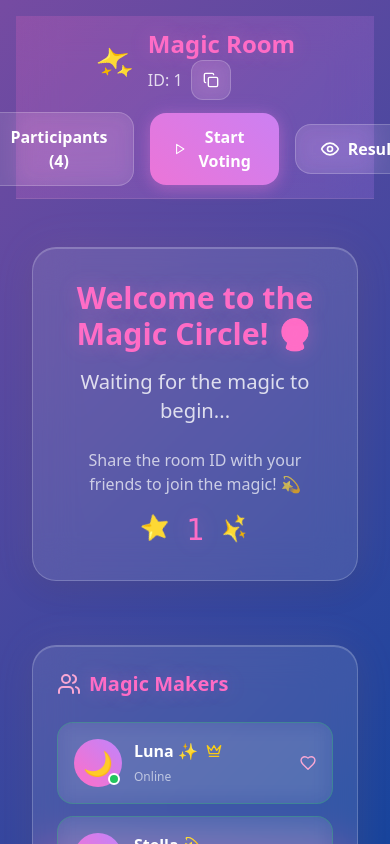
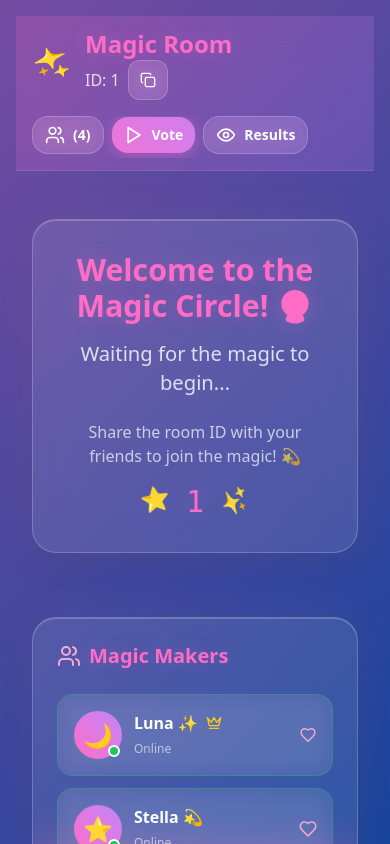
Before and after one commit to abhivyakti2/buddy-demo2, a React (Vite) app: page /room/1 in a window 390 px wide. Shown: the top 844 px of the page. Built offline with nearby package versions, Linux system fonts and the light colour scheme.

Commit message:
Fix UI layout and mobile responsiveness issues

```diff
--- a/src/components/PreferencesForm.tsx
+++ b/src/components/PreferencesForm.tsx
@@ -168,7 +168,7 @@ const PreferencesForm = () => {
             <h2 className="text-3xl font-bold magical-text text-center mb-2">
               {currentStepData.title}
             </h2>
-            <p className="text-white/70 text-center mb-8">
+            <p className="text-white/70 text-center mb-12">
               This helps us create magical experiences just for you 💫
             </p>
 
@@ -209,7 +209,7 @@ const PreferencesForm = () => {
           </motion.button>
 
           <span className="text-white/60">
-            {currentStep} of {totalSteps}
+            {currentStep}/{totalSteps}
           </span>
 
           <motion.button
@@ -217,9 +217,9 @@ const PreferencesForm = () => {
             whileTap={{ scale: 0.95 }}
             onClick={handleNext}
             disabled={!isStepComplete()}
-            className="magical-button disabled:opacity-50"
+            className="magical-button disabled:opacity-50 flex items-center gap-2"
           >
-            {currentStep === totalSteps ? 'Complete ✨' : 'Next'}
+            {currentStep === totalSteps ? 'Complete Magic ✨' : 'Next'}
             <ChevronRight size={20} />
           </motion.button>
         </div>
--- a/src/components/RoomPage.tsx
+++ b/src/components/RoomPage.tsx
@@ -47,9 +47,9 @@ const RoomPage = () => {
       <motion.div
         initial={{ opacity: 0, y: -50 }}
         animate={{ opacity: 1, y: 0 }}
-        className="magical-header mb-8"
+        className="magical-header mb-8 px-4"
       >
-        <div className="container mx-auto flex items-center justify-between">
+        <div className="container mx-auto flex flex-col lg:flex-row items-start lg:items-center justify-between gap-4">
           <div className="flex items-center gap-4">
             <motion.div
               animate={{ rotate: [0, 360] }}
@@ -76,15 +76,15 @@ const RoomPage = () => {
             </div>
           </div>
 
-          <div className="flex items-center gap-4">
+          <div className="flex flex-wrap items-center gap-2 lg:gap-4 w-full lg:w-auto">
             <motion.button
               whileHover={{ scale: 1.05 }}
               whileTap={{ scale: 0.95 }}
               onClick={() => setShowParticipants(!showParticipants)}
-              className="magical-button-secondary flex items-center gap-2"
+              className="magical-button-secondary flex items-center gap-2 text-sm lg:text-base px-3 py-2 lg:px-4 lg:py-3"
             >
               <Users size={20} />
-              Participants ({participants.length})
+              <span className="hidden sm:inline">Participants</span> ({participants.length})
             </motion.button>
 
             {!isVoting ? (
@@ -92,27 +92,27 @@ const RoomPage = () => {
                 whileHover={{ scale: 1.05 }}
                 whileTap={{ scale: 0.95 }}
                 onClick={startVoting}
-                className="magical-button flex items-center gap-2"
+                className="magical-button flex items-center gap-2 text-sm lg:text-base px-3 py-2 lg:px-4 lg:py-3"
               >
                 <Play size={20} />
-                Start Voting
+                <span className="hidden sm:inline">Start</span> Vote
               </motion.button>
             ) : (
               <motion.button
                 whileHover={{ scale: 1.05 }}
                 whileTap={{ scale: 0.95 }}
                 onClick={endVoting}
-                className="magical-button-danger flex items-center gap-2"
+                className="magical-button-danger flex items-center gap-2 text-sm lg:text-base px-3 py-2 lg:px-4 lg:py-3"
               >
                 <Square size={20} />
-                End Voting
+                <span className="hidden sm:inline">End</span> Vote
               </motion.button>
             )}
 
             <motion.button
               whileHover={{ scale: 1.05 }}
               whileTap={{ scale: 0.95 }}
-              className="magical-button-secondary flex items-center gap-2"
+              className="magical-button-secondary flex items-center gap-2 text-sm lg:text-base px-3 py-2 lg:px-4 lg:py-3"
             >
               <Eye size={20} />
               Results
--- a/src/styles/magical.css
+++ b/src/styles/magical.css
@@ -110,6 +110,7 @@
     0 4px 15px rgba(255, 110, 199, 0.3),
     0 0 20px rgba(192, 132, 252, 0.2);
   animation: magical-gradient 3s ease infinite;
+  white-space: nowrap;
 }
 
 .magical-button::before {
@@ -147,6 +148,7 @@
   display: flex;
   align-items: center;
   gap: 8px;
+  white-space: nowrap;
 }
 
 .magical-button-secondary:hover {
@@ -167,6 +169,7 @@
   display: flex;
   align-items: center;
   gap: 8px;
+  white-space: nowrap;
 }
 
 .magical-button-large {
@@ -584,9 +587,15 @@
     padding: 12px 0;
   }
 
-  .magical-header .container {
-    flex-direction: column;
-    gap: 12px;
+  .magical-button, .magical-button-secondary, .magical-button-danger {
+    font-size: 14px;
+    padding: 8px 12px;
+  }
+
+  .magical-header .container > div:last-child {
+    justify-content: flex-start;
+    overflow-x: auto;
+    padding-bottom: 4px;
   }
 }
 
```
